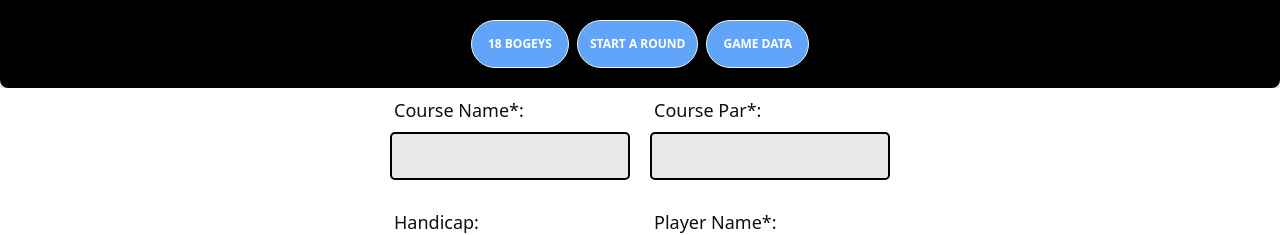
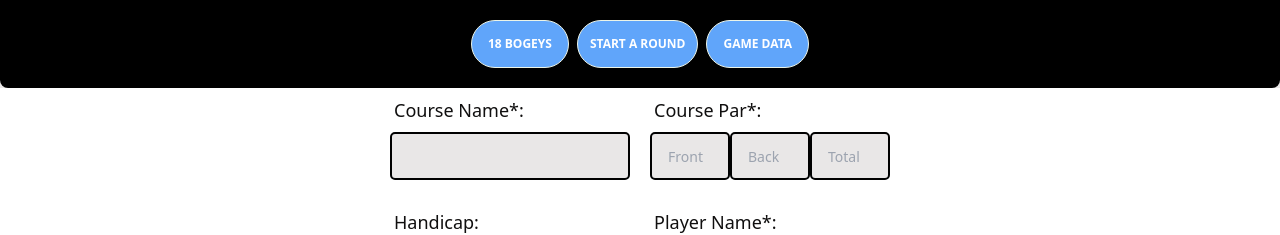
Before and after one commit to MattMoyka/18-Bogeys, a React (Create React App) app in the folder client/: page /newround in a window 1280 px wide. Shown: the top 235 px of the page. Built offline with nearby package versions, Linux system fonts and the light colour scheme; no server answers.

Commit message:
front and back nine par added

```diff
--- a/client/src/Forms/NewroundForm.jsx
+++ b/client/src/Forms/NewroundForm.jsx
@@ -14,11 +14,26 @@ export default function NewroundForm(props) {
         </div>
         <div className='form-control'>
           <label className='label'>Course Par*:</label>
-          <input
-            className="input input-success input-bordered w-60"
-            type='text'
-            value={props.coursePar}
-            onChange={(e) => props.setCoursePar(e.target.value)} />
+          <div>
+            <input
+              className="input input-success input-bordered w-20"
+              type='text'
+              value={props.fninePar}
+              placeholder='Front'
+              onChange={(e) => props.setFninePar(e.target.value)} />
+            <input
+              className="input input-success input-bordered w-20"
+              type='text'
+              value={props.bninePar}
+              placeholder='Back'
+              onChange={(e) => props.setBninePar(e.target.value)} />
+            <input
+              className="input input-success input-bordered w-20"
+              type='text'
+              placeholder='Total'
+              value={props.coursePar}
+              onChange={(e) => props.setCoursePar(e.target.value)} />
+          </div>
         </div>
         <div className='form-control'>
           <label className='label'>Handicap:</label>
--- a/client/src/components/CurrentGame.jsx
+++ b/client/src/components/CurrentGame.jsx
@@ -27,15 +27,18 @@ export default function CurrentGame(props) {
 
 
   return (
-    <div className='flex flex-col md:flex-row md:justify-center md:gap-16 md:items-start md:w-1/4 items-center text-lg mb-10 bg-gray-100 border-black border-2 rounded-lg shadow-2xl w-11/12'>
+    <div className='flex flex-col md:flex-row md:justify-center md:gap-10 md:items-start md:w-auto md:p-3 items-center text-lg mb-10 bg-gray-100 border-black border-2 rounded-lg shadow-2xl w-11/12'>
       <div>
         <h1>{game.fields?.playerName}</h1>
         <h1>{game.fields?.courseName}</h1>
         <h1>{game.fields?.date}</h1>
+        {(game.fields?.otherPlayers !== undefined) ? <h1>Played with: {game.fields?.otherPlayers}</h1> : null}
       </div>
       <div>
-        {(game.fields?.otherPlayers !== undefined) ? <h1>Played with: {game.fields?.otherPlayers}</h1> : null}
+
         <h1>Course par: {game.fields?.coursePar}</h1>
+        <h1>Front Nine Par: {game.fields?.fninePar}</h1>
+        <h1>Back Nine Par: {game.fields?.bninePar}</h1>
         <h1> {game.fields?.playerName}'s score: {game.fields?.total}</h1>
       </div>
     </div>
--- a/client/src/components/Newround.jsx
+++ b/client/src/components/Newround.jsx
@@ -22,6 +22,8 @@ export default function Newround() {
   const [otherPlayers, setOtherPlayers] = useState('')
   const [date, setDate] = useState('')
   const [password, setPassword] = useState('')
+  const [fninePar, setFninePar] = useState('')
+  const [bninePar, setBninePar] = useState('')
   const history = useHistory();
 
 
@@ -30,7 +32,7 @@ export default function Newround() {
     e.preventDefault();
     if (courseName !== '' && coursePar !== '' && playerName !== '' && date !== '' && password !== '') {
       const fields = {
-        courseName, coursePar, handicap, playerName, otherPlayers, date, password
+        courseName, coursePar, handicap, playerName, otherPlayers, date, password, fninePar, bninePar
       }
       const res = await axios.post(URL, { fields }, config);
       history?.push(`/newround/${res.data.id}/scorecard`)
@@ -55,6 +57,10 @@ export default function Newround() {
         setDate={setDate}
         password={password}
         setPassword={setPassword}
+        fninePar={fninePar}
+        setFninePar={setFninePar}
+        bninePar={bninePar}
+        setBninePar={setBninePar}
         handleSubmit={handleSubmit}
       />
     </div>
```
